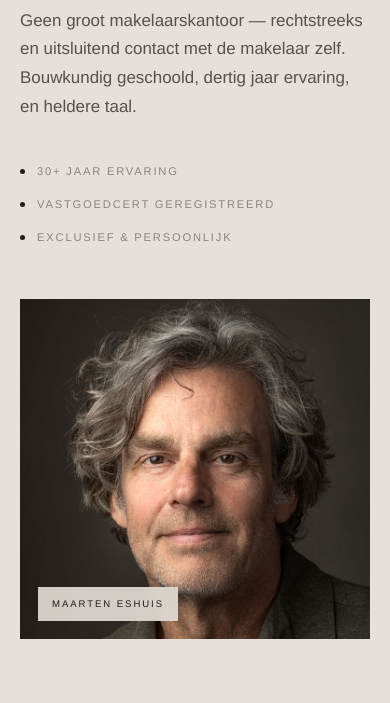
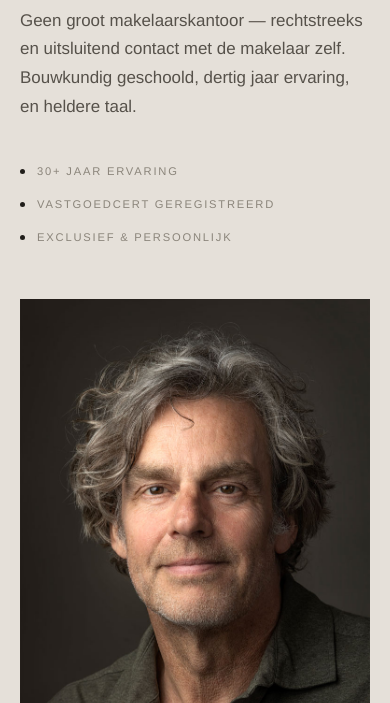
Before and after one commit to redlimesdev/eshuisrec.nl, a plain HTML site: page index.html in a window 390 px wide. Shown: the part 397-1100 px from the top of the page. Drawn offline with nearby package versions, Linux system fonts and the light colour scheme.

Commit message:
Add files via upload

```diff
--- a/index.html
+++ b/index.html
@@ -157,7 +157,7 @@ section { position: relative; }
   .hero { grid-template-columns: 1fr; grid-template-rows: auto; min-height: auto; align-items: start; gap: 36px; padding-top: 116px; padding-bottom: 64px; }
   .hero-copy { order: 0; }
   .hero-portrait { order: 1; min-height: 0; }
-  .hero-portrait img { min-height: 340px; aspect-ratio: 5/4; }
+  .hero-portrait img { width: 100%; height: auto; min-height: 0; aspect-ratio: 3/4; object-fit: cover; object-position: 50% 15%; }
   .scroll-cue { display: none; }
   .profile-grid { grid-template-columns: 1fr; gap: 44px; }
   .process-intro { grid-template-columns: 1fr; gap: 24px; }
```
